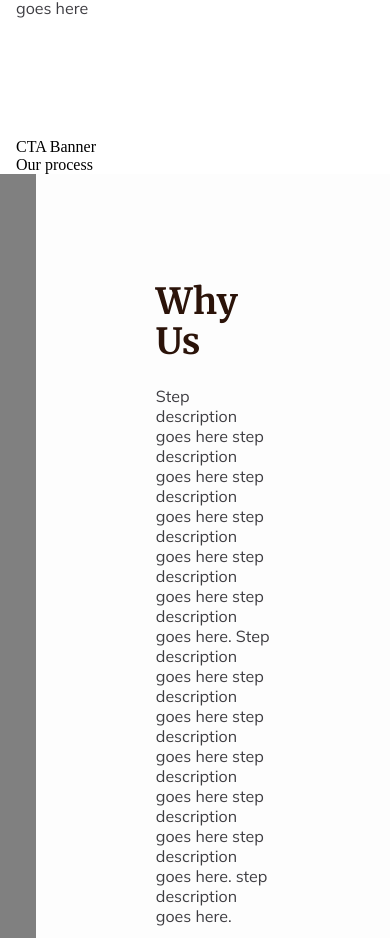
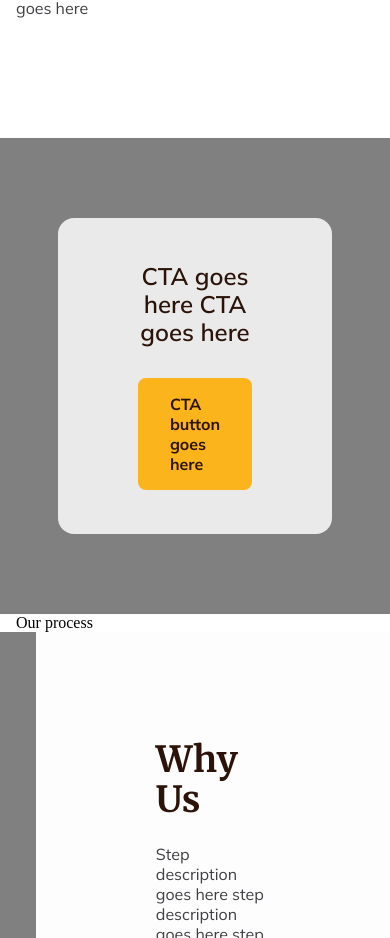
Before and after one commit to dot-slash-digital/tng-web, a Next.js app: page / in a window 390 px wide. Shown: the part 1610-2548 px from the top of the page. Built offline with nearby package versions, Linux system fonts and the light colour scheme.

Commit message:
[Home Page - CTA Banner] Develop desktop breakpoint (#7)
* first commit

* commit

* almost ready

* ready

* .

* Code fixes

---------

Co-authored-by: Matthew Bierman <matthew.bierman2@gmail.com>

```diff
--- a/app/components/home/cta-banner.tsx
+++ b/app/components/home/cta-banner.tsx
@@ -1,14 +1,25 @@
+import Button, { ButtonType } from "@components/button";
 import SectionContainer from "@components/section-container";
 import content from "@content";
 
 import styles from "@styles/home/cta-banner.module.scss";
 
 export default () => {
-  const { button, title } = content.home.ctaBanner;
+  const { button, image, title } = content.home.ctaBanner;
 
   return (
-    <div className={styles.component}>
-      <SectionContainer>CTA Banner</SectionContainer>
+    <div
+      className={styles.component}
+      style={{ backgroundColor: `url(${image})` }}
+    >
+      <SectionContainer>
+        <div className={styles.content}>
+          <div className={styles.banner}>
+            <div className={styles.title}>{title}</div>
+            <Button {...button} type={ButtonType.PRIMARY} />
+          </div>
+        </div>
+      </SectionContainer>
     </div>
   );
 };
--- a/app/content.ts
+++ b/app/content.ts
@@ -215,6 +215,7 @@ export default {
         label: "CTA button goes here",
         destination: routes[Page.CONTACT],
       },
+      image: "",
     },
     ourProcess: {
       title: "Our Process",
--- a/app/styles/components/home/cta-banner.module.scss
+++ b/app/styles/components/home/cta-banner.module.scss
@@ -0,0 +1,28 @@
+@use "@colors" as colors;
+@use "@fonts" as fonts;
+
+.component {
+  background-color: gray;
+  padding: 80px;
+}
+
+.content {
+  display: flex;
+  justify-content: center;
+}
+
+.banner {
+  background-color: colors.$semitransparent;
+  padding: 44px 80px;
+  display: flex;
+  flex-direction: column;
+  align-items: center;
+  gap: 32px;
+  border-radius: 16px;
+}
+
+.title {
+  @include fonts.header-3;
+  color: colors.$brown-600;
+  text-align: center;
+}
```
